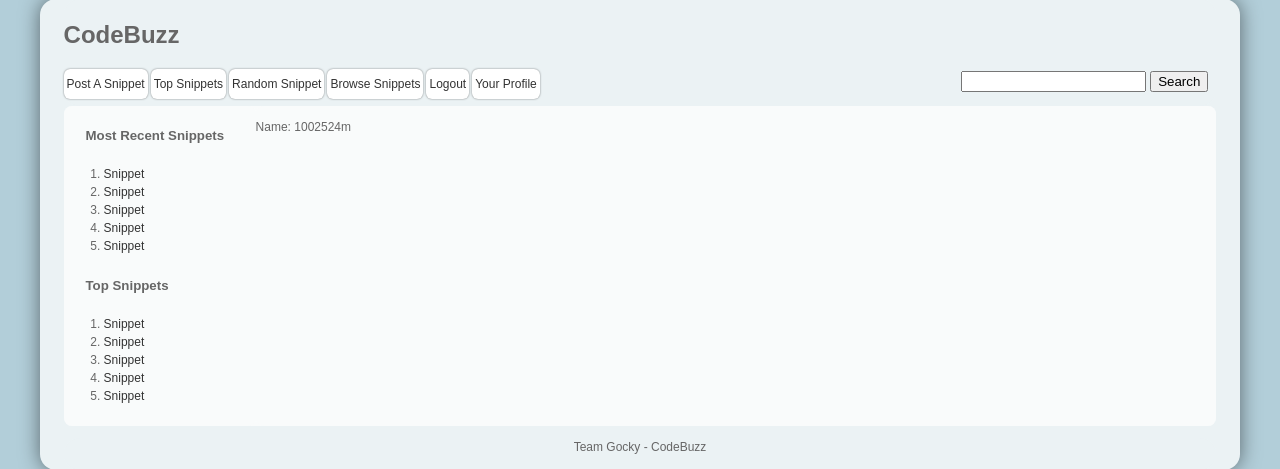
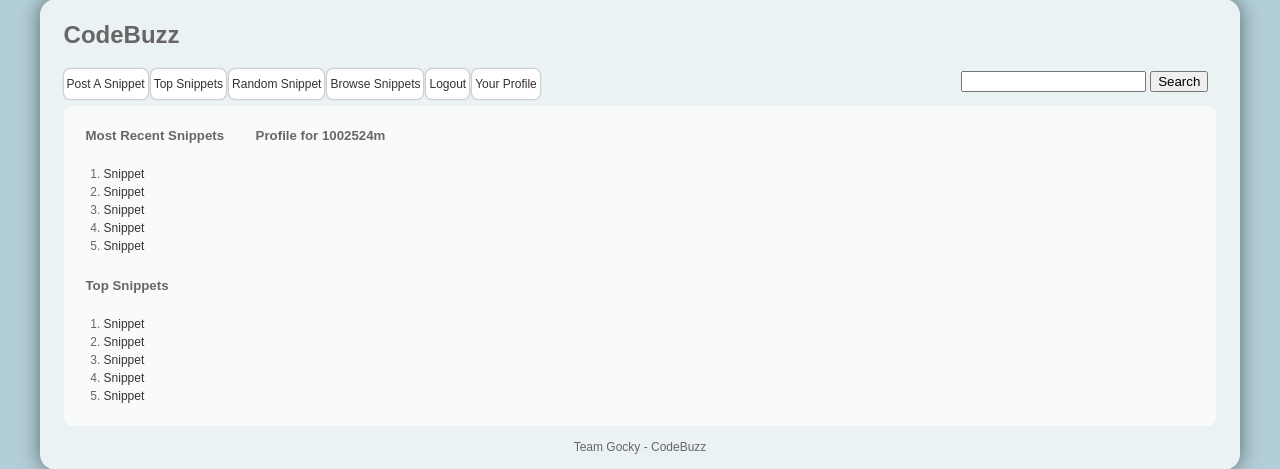
Before and after one commit to TeamGocky/NoteBee, a Django app: page /accounts/view/1/ in a window 1280 px wide. Shown: the part 33-502 px from the top of the page. Run offline with Django 3.2, Linux system fonts and the light colour scheme; a user stored in the database is signed in; data comes from the database, SQL or seed files in the repository; both versions use the stored data as it was after the commit; parts of the project's set-up code (start-up, migrations or seed data) failed here and were passed over.

Commit message:
Adds proper page titles for view profile and view snippet

```diff
--- a/codebuzz/templates/accounts/view.html
+++ b/codebuzz/templates/accounts/view.html
@@ -1,7 +1,8 @@
 {% extends "base.html" %}
+{% block title %}CodeBuzz - View Profile{% endblock %}
 {% block body %}
     {% if userView %}
-        <p><label for="name">Name: </label>{{ userView.username }}</p>
+        <h5><label for="name">Profile for </label>{{ userView.username }}</h5>
     {% elif errors %}
         <p>Errors:</p>
         <ul>
--- a/codebuzz/templates/codesnippet/view_snippet.html
+++ b/codebuzz/templates/codesnippet/view_snippet.html
@@ -1,4 +1,5 @@
 {% extends "base.html" %}
+{% block title %}CodeBuzz - View Snippet{% endblock %}
 {% block head_includes %}
     {% load staticfiles %}
     <script src="{% static "js/lib/codemirror.js" %}"></script>
```
Also changed, not shown: codebuzz/sqlite3.db.
